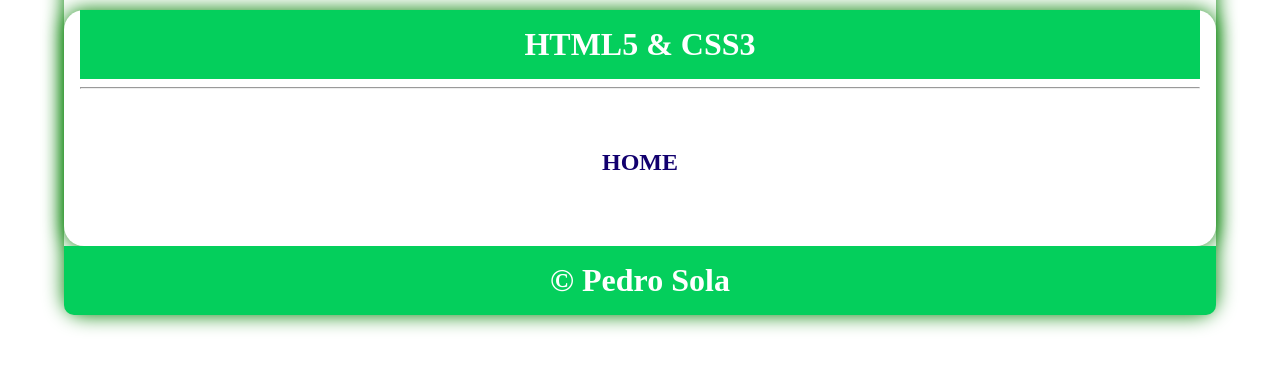
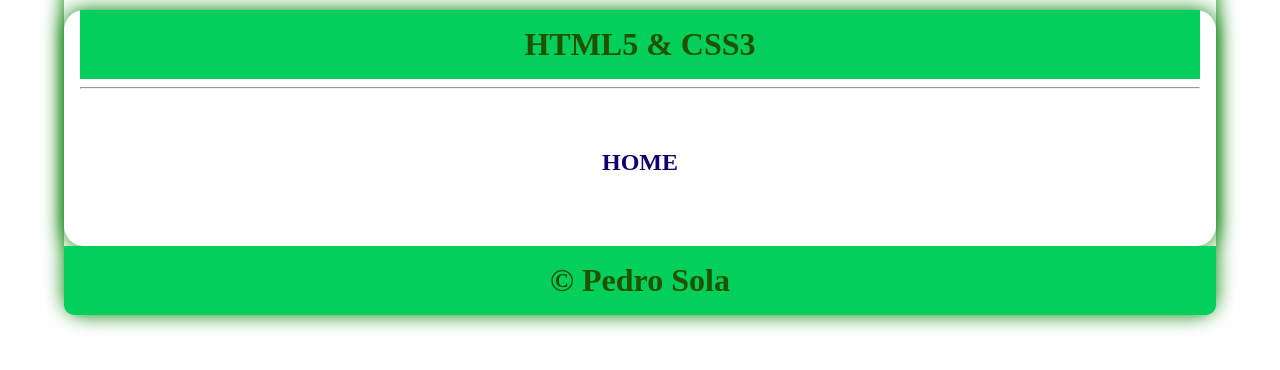
Before and after one commit to PedrooSolaa/web24, a plain HTML site: page index.html in a window 1280 px wide. Shown: the part 70-440 px from the top of the page. Drawn offline with Linux system fonts and the light colour scheme.

Commit message:
sextocommit

```diff
--- a/css/style.css
+++ b/css/style.css
@@ -165,7 +165,7 @@ a {
     background-color: orange;
 }
 .text-white {
-    color: white;
+    color: rgb(32, 82, 1);
 }
 .text-red {
     color: red;
```
